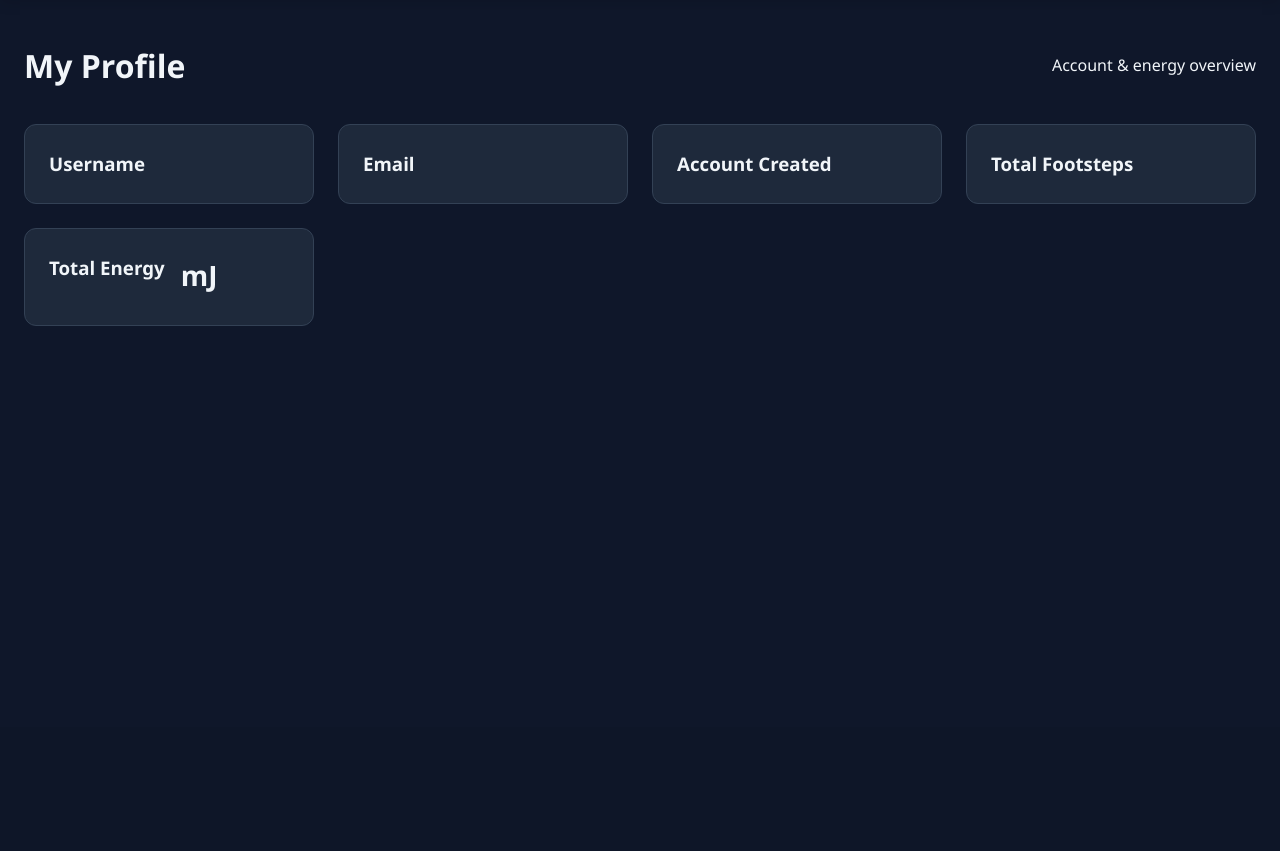
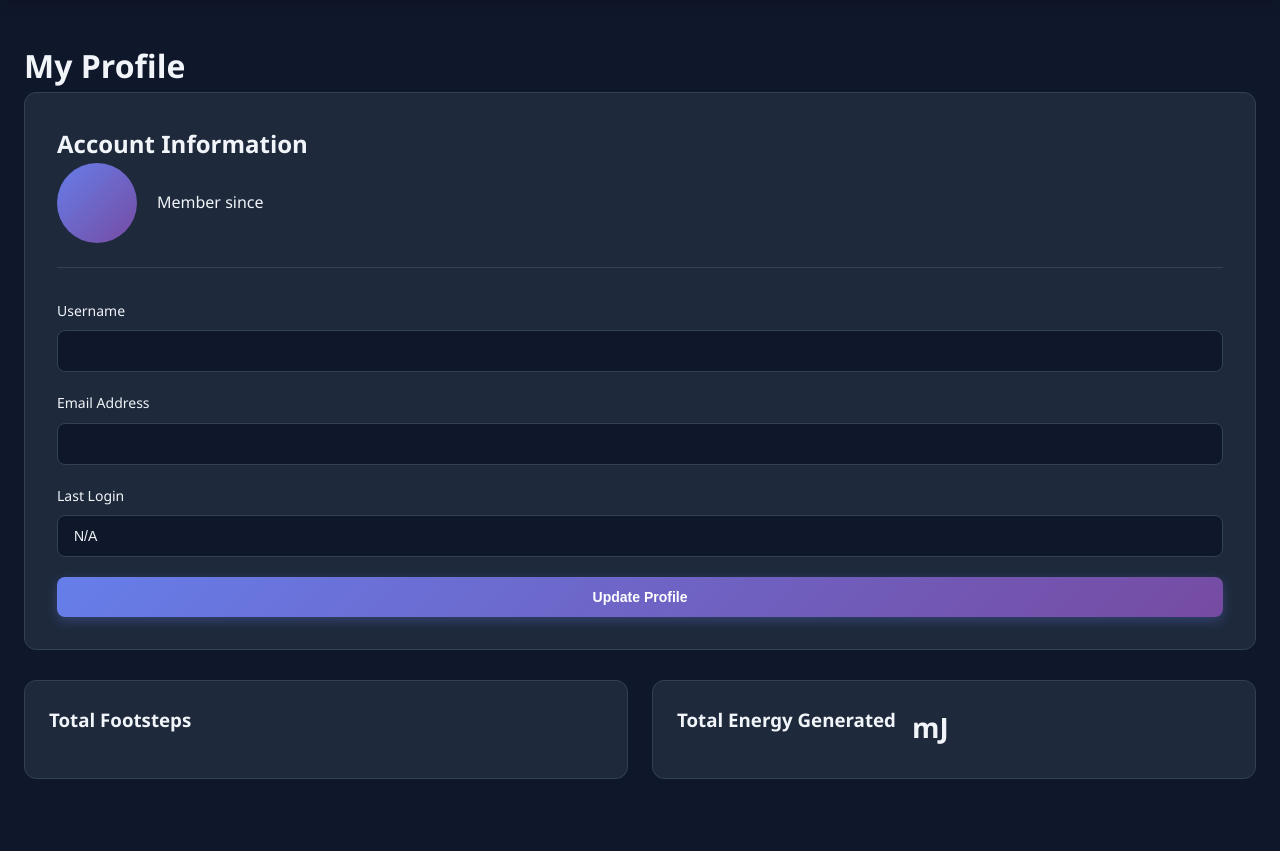
Before and after one commit to mimanshugahlaut/smart-tiles-webapp, a Flask app: template templates/profile.html in a window 1280 px wide. Shown: the part 73-924 px from the top of the page. Before the commit the page ends 399 px from the top, so only its background shows below. Run offline with Flask 3, Linux system fonts and the light colour scheme; the template is opened without the code that fills it, so the values that code supplies are empty.

Commit message:
Fix profile page and enable update profile

```diff
--- a/app.py
+++ b/app.py
@@ -36,7 +36,8 @@
             username TEXT UNIQUE NOT NULL,
             email TEXT UNIQUE NOT NULL,
             password_hash TEXT NOT NULL,
-            created_at TIMESTAMP DEFAULT CURRENT_TIMESTAMP
+            created_at TIMESTAMP DEFAULT CURRENT_TIMESTAMP,
+            last_login TIMESTAMP
         )
     """)
 
@@ -68,17 +69,27 @@
 @app.route('/register', methods=['GET', 'POST'])
 def register():
     if request.method == 'POST':
-        username = request.form['username']
-        email = request.form['email'].lower()
-        password = request.form['password']
-        confirm = request.form['confirm_password']
+        username = request.form.get('username').strip()
+        email = request.form.get('email').strip().lower()
+        password = request.form.get('password')
+        confirm = request.form.get('confirm_password')
 
-        if password != confirm:
-            flash("Passwords do not match", "error")
+        if not username or not email or password != confirm:
+            flash("Invalid input", "error")
             return render_template('register.html')
 
         conn = get_db()
         cursor = conn.cursor()
+
+        cursor.execute(
+            "SELECT id FROM users WHERE username=? OR email=?",
+            (username, email)
+        )
+        if cursor.fetchone():
+            conn.close()
+            flash("Username or email already exists", "error")
+            return render_template('register.html')
+
         cursor.execute(
             "INSERT INTO users (username, email, password_hash) VALUES (?, ?, ?)",
             (username, email, generate_password_hash(password))
@@ -94,8 +105,8 @@
 @app.route('/login', methods=['GET', 'POST'])
 def login():
     if request.method == 'POST':
-        identifier = request.form['username']
-        password = request.form['password']
+        identifier = request.form.get('username').strip().lower()
+        password = request.form.get('password')
 
         conn = get_db()
         cursor = conn.cursor()
@@ -104,13 +115,20 @@
             (identifier, identifier)
         )
         user = cursor.fetchone()
-        conn.close()
 
         if user and check_password_hash(user['password_hash'], password):
+            cursor.execute(
+                "UPDATE users SET last_login=CURRENT_TIMESTAMP WHERE id=?",
+                (user['id'],)
+            )
+            conn.commit()
+            conn.close()
+
             session['user_id'] = user['id']
             session['username'] = user['username']
             return redirect(url_for('dashboard'))
 
+        conn.close()
         flash("Invalid credentials", "error")
 
     return render_template('login.html')
@@ -140,47 +158,85 @@
     conn = get_db()
     cursor = conn.cursor()
 
-    cursor.execute(
-        "SELECT username, email, created_at FROM users WHERE id=?",
-        (session['user_id'],)
-    )
+    cursor.execute("""
+        SELECT username, email, created_at, last_login
+        FROM users WHERE id=?
+    """, (session['user_id'],))
     user = cursor.fetchone()
 
     cursor.execute("""
-        SELECT
-            COUNT(*) AS total_steps,
-            COALESCE(SUM(energy_generated), 0) AS total_energy
-        FROM energy_data
-        WHERE user_id=?
+        SELECT COUNT(*) AS steps, COALESCE(SUM(energy_generated),0) AS energy
+        FROM energy_data WHERE user_id=?
     """, (session['user_id'],))
     stats = cursor.fetchone()
-
     conn.close()
 
     return render_template(
-        "profile.html",
-        user=user,
-        total_steps=stats["total_steps"],
-        total_energy_mj=round(stats["total_energy"] * 1000, 2)
+        'profile.html',
+        username=user['username'],
+        email=user['email'],
+        created_at=user['created_at'].split(" ")[0],
+        last_login=user['last_login'] or "Never",
+        total_steps=stats['steps'],
+        total_energy=round(stats['energy'] * 1000, 2)
     )
 
 # =====================================================
-# ENERGY SIMULATION
+# Update Profile (FIXED)
+# =====================================================
+@app.route('/update-profile', methods=['POST'])
+def update_profile():
+    if 'user_id' not in session:
+        return redirect(url_for('login'))
+
+    username = request.form.get('username').strip()
+    email = request.form.get('email').strip().lower()
+
+    if not username or not email:
+        flash("Fields cannot be empty", "error")
+        return redirect(url_for('profile'))
+
+    conn = get_db()
+    cursor = conn.cursor()
+
+    cursor.execute("""
+        SELECT id FROM users
+        WHERE (username=? OR email=?) AND id!=?
+    """, (username, email, session['user_id']))
+
+    if cursor.fetchone():
+        conn.close()
+        flash("Username or email already in use", "error")
+        return redirect(url_for('profile'))
+
+    cursor.execute("""
+        UPDATE users SET username=?, email=? WHERE id=?
+    """, (username, email, session['user_id']))
+
+    conn.commit()
+    conn.close()
+
+    session['username'] = username
+    flash("Profile updated successfully", "success")
+    return redirect(url_for('profile'))
+
+# =====================================================
+# Energy Simulation
 # =====================================================
 @app.route('/simulate-step', methods=['POST'])
 def simulate_step():
     if 'user_id' not in session:
         return jsonify({'success': False}), 401
 
-    force = random.uniform(400, 800)            # Newton
-    displacement = random.uniform(0.002, 0.005) # meters
-    energy_j = force * displacement              # Joules
+    force = random.uniform(400, 800)
+    displacement = random.uniform(0.002, 0.005)
+    energy_j = force * displacement
 
     conn = get_db()
     cursor = conn.cursor()
 
     cursor.execute(
-        "SELECT COALESCE(MAX(footsteps), 0) FROM energy_data WHERE user_id=?",
+        "SELECT COALESCE(MAX(footsteps),0) FROM energy_data WHERE user_id=?",
         (session['user_id'],)
     )
     step = cursor.fetchone()[0] + 1
@@ -200,7 +256,7 @@
     })
 
 # =====================================================
-# DASHBOARD DATA (FINAL & CORRECT)
+# Dashboard Data
 # =====================================================
 @app.route('/get-energy-data')
 def get_energy_data():
@@ -220,29 +276,20 @@
     rows = cursor.fetchall()
 
     cursor.execute("""
-        SELECT
-            COUNT(*) AS total_steps,
-            COALESCE(SUM(energy_generated), 0) AS total_energy_j
-        FROM energy_data
-        WHERE user_id=?
+        SELECT COUNT(*), COALESCE(SUM(energy_generated),0)
+        FROM energy_data WHERE user_id=?
     """, (session['user_id'],))
-    stats = cursor.fetchone()
-
+    total_steps, total_energy = cursor.fetchone()
     conn.close()
-
-    total_energy_mj = round(stats["total_energy_j"] * 1000, 2)
-    total_energy_wh = round(stats["total_energy_j"] / 3600, 6)
-    avg_energy = round(total_energy_mj / stats["total_steps"], 2) if stats["total_steps"] else 0
-    energy_value = round(total_energy_wh * 8, 2)  # ₹8 per kWh
 
     return jsonify({
         "success": True,
         "statistics": {
-            "total_steps": stats["total_steps"],
-            "total_energy_mj": total_energy_mj,
-            "total_energy_wh": total_energy_wh,
-            "avg_energy": avg_energy,
-            "energy_value_inr": energy_value
+            "total_steps": total_steps,
+            "total_energy_mj": round(total_energy * 1000, 2),
+            "total_energy_wh": round((total_energy * 1000) / 3_600_000, 6),
+            "avg_energy": round((total_energy * 1000) / total_steps, 2) if total_steps else 0,
+            "energy_value_inr": round(((total_energy * 1000) / 3_600_000) * 8, 2)
         },
         "recent_records": [
             {
@@ -255,7 +302,7 @@
     })
 
 # =====================================================
-# CLEAR DATA
+# Clear Data
 # =====================================================
 @app.route('/clear-data', methods=['POST'])
 def clear_data():
--- a/templates/profile.html
+++ b/templates/profile.html
@@ -2,7 +2,7 @@
 <html lang="en">
 <head>
     <meta charset="UTF-8">
-    <title>Profile - Smart Tile System</title>
+    <title>My Profile - Smart Tile System</title>
     <link rel="stylesheet" href="{{ url_for('static', filename='css/dashboard.css') }}">
 </head>
 <body>
@@ -21,41 +21,60 @@
 </nav>
 
 <div class="dashboard-container">
+    <h1>My Profile</h1>
 
-    <div class="dashboard-header">
-        <h1>My Profile</h1>
-        <p>Account & energy overview</p>
+    {% with messages = get_flashed_messages(with_categories=true) %}
+        {% for category, message in messages %}
+            <div class="alert alert-{{ category }}">{{ message }}</div>
+        {% endfor %}
+    {% endwith %}
+
+    <div class="profile-card">
+        <h2>Account Information</h2>
+
+        <div class="profile-avatar">
+            <div class="avatar-circle">
+                {{ user.username[0]|upper }}
+            </div>
+            <div>
+                <h3>{{ user.username }}</h3>
+                <p>Member since {{ user.created_at.split()[0] }}</p>
+            </div>
         </div>
 
-    <div class="stats-grid">
-
-        <div class="stat-card">
-            <h3>Username</h3>
-            <p class="stat-value">{{ user.username }}</p>
+        <form method="POST" action="{{ url_for('update_profile') }}">
+            <div class="form-group">
+                <label>Username</label>
+                <input type="text" name="username" value="{{ user.username }}" required>
             </div>
 
-        <div class="stat-card">
-            <h3>Email</h3>
-            <p class="stat-value">{{ user.email }}</p>
+            <div class="form-group">
+                <label>Email Address</label>
+                <input type="email" name="email" value="{{ user.email }}" required>
             </div>
 
-        <div class="stat-card">
-            <h3>Account Created</h3>
-            <p class="stat-value">{{ user.created_at.split(' ')[0] }}</p>
+            <div class="form-group">
+                <label>Last Login</label>
+                <input type="text" value="{{ user.last_login or 'N/A' }}" disabled>
             </div>
 
+            <button type="submit" class="btn btn-primary">
+                Update Profile
+            </button>
+        </form>
+    </div>
+
+    <div class="stats-grid" style="margin-top:30px;">
         <div class="stat-card">
             <h3>Total Footsteps</h3>
             <p class="stat-value">{{ total_steps }}</p>
         </div>
 
         <div class="stat-card">
-            <h3>Total Energy</h3>
+            <h3>Total Energy Generated</h3>
             <p class="stat-value">{{ total_energy_mj }} mJ</p>
         </div>
-
     </div>
-
 </div>
 
 </body>
```
Lines whose indentation alone changed are shown as unchanged.
